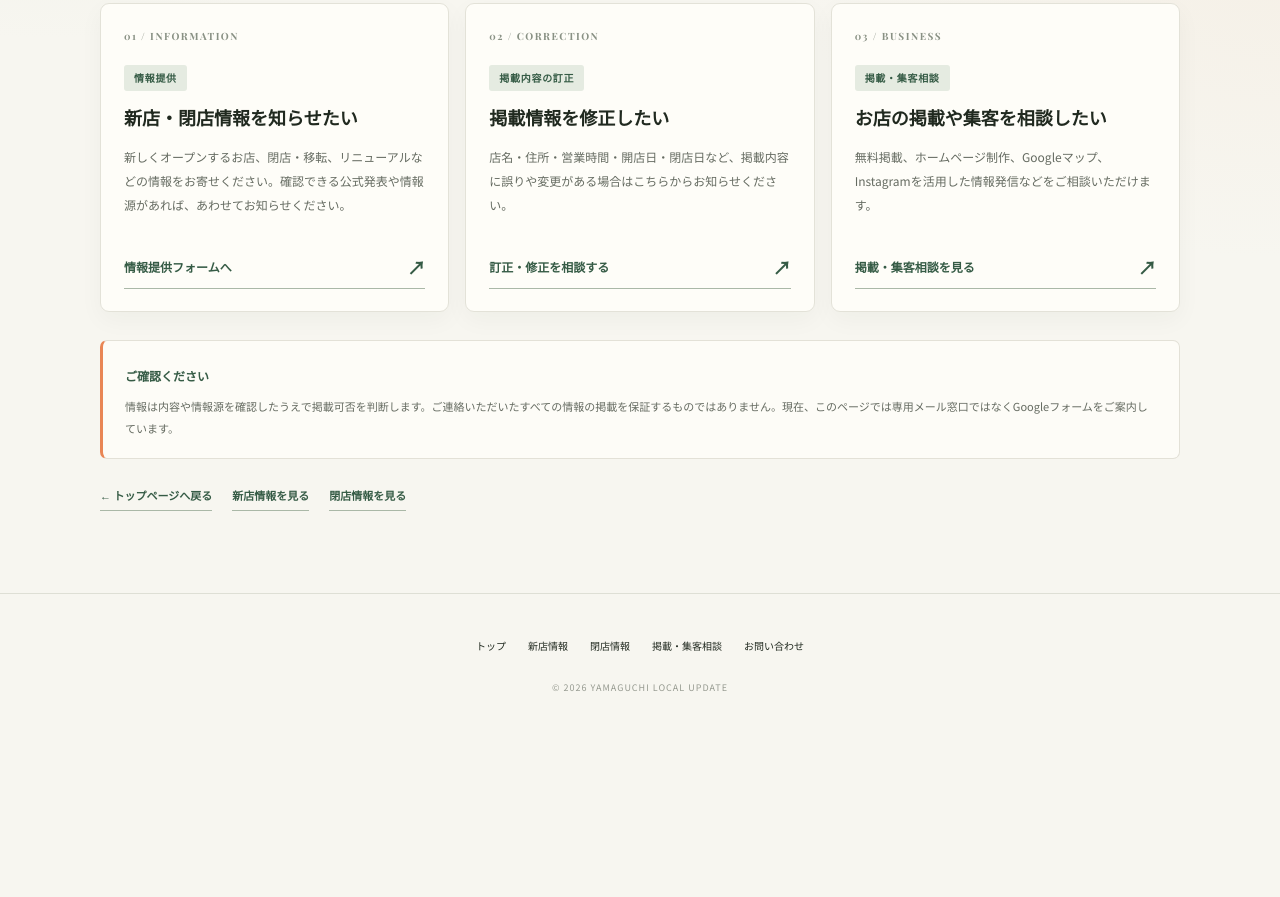
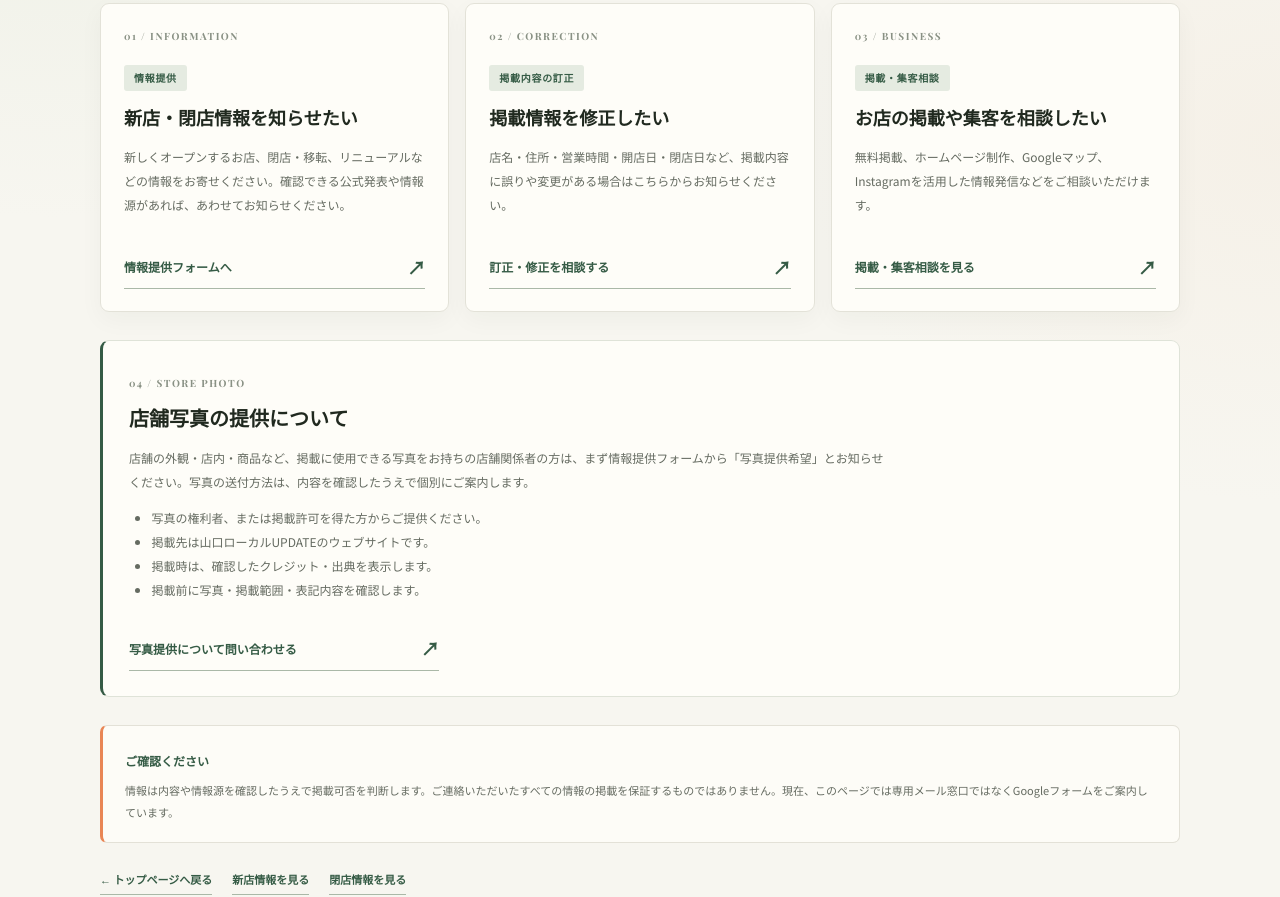
Before and after one commit to kouki-bot/-UPDATE-MVP, a plain HTML site: page contact.html in a window 1280 px wide. Shown: the part 554-1451 px from the top of the page. Before the commit the page ends 1274 px from the top, so only its background shows below. Drawn offline with nearby package versions, Linux system fonts and the light colour scheme.

Commit message:
Add store photo contribution guidance to contact page

```diff
--- a/contact.html
+++ b/contact.html
@@ -54,6 +54,15 @@
 <link rel="preconnect" href="https://fonts.googleapis.com">
 <link rel="preconnect" href="https://fonts.gstatic.com" crossorigin>
 <link href="https://fonts.googleapis.com/css2?family=Noto+Sans+JP:wght@400;500;600;700;800&family=Playfair+Display:wght@600;700&display=swap" rel="stylesheet">
+<style>
+.photo-submission{margin:28px 0 0;padding:25px 26px;border:1px solid #dfe3d8;border-left:3px solid var(--green);border-radius:9px;background:rgba(255,254,250,.9)}
+.photo-submission-copy{max-width:760px}
+.photo-submission h2{margin:7px 0 10px;color:var(--ink);font-size:20px;line-height:1.6}
+.photo-submission p,.photo-submission li{color:#656b61;font-size:12px;line-height:2}
+.photo-submission ul{margin:10px 0 18px;padding-left:1.4em}
+.photo-submission .contact-link{max-width:310px}
+@media(max-width:600px){.photo-submission{padding:20px 17px}.photo-submission h2{font-size:18px}}
+</style>
 </head>
 <body class="detail-page contact-page">
 <header class="site-header">
@@ -69,6 +78,20 @@
 <article class="contact-card"><span class="contact-index">02 / CORRECTION</span><span class="badge">掲載内容の訂正</span><h2>掲載情報を修正したい</h2><p>店名・住所・営業時間・開店日・閉店日など、掲載内容に誤りや変更がある場合はこちらからお知らせください。</p><a class="contact-link" href="https://forms.gle/kVkjzy1oYqZoKaU66" target="_blank" rel="noopener noreferrer">訂正・修正を相談する <span>↗</span></a></article>
 <article class="contact-card"><span class="contact-index">03 / BUSINESS</span><span class="badge">掲載・集客相談</span><h2>お店の掲載や集客を相談したい</h2><p>無料掲載、ホームページ制作、Googleマップ、Instagramを活用した情報発信などをご相談いただけます。</p><a class="contact-link" href="listing.html">掲載・集客相談を見る <span>↗</span></a></article>
 </div>
+<section class="photo-submission" aria-labelledby="photo-submission-title">
+<div class="photo-submission-copy">
+<span class="contact-index">04 / STORE PHOTO</span>
+<h2 id="photo-submission-title">店舗写真の提供について</h2>
+<p>店舗の外観・店内・商品など、掲載に使用できる写真をお持ちの店舗関係者の方は、まず情報提供フォームから「写真提供希望」とお知らせください。写真の送付方法は、内容を確認したうえで個別にご案内します。</p>
+<ul>
+<li>写真の権利者、または掲載許可を得た方からご提供ください。</li>
+<li>掲載先は山口ローカルUPDATEのウェブサイトです。</li>
+<li>掲載時は、確認したクレジット・出典を表示します。</li>
+<li>掲載前に写真・掲載範囲・表記内容を確認します。</li>
+</ul>
+<a class="contact-link" href="https://forms.gle/kVkjzy1oYqZoKaU66" target="_blank" rel="noopener noreferrer">写真提供について問い合わせる <span>↗</span></a>
+</div>
+</section>
 <div class="contact-note"><strong>ご確認ください</strong><p>情報は内容や情報源を確認したうえで掲載可否を判断します。ご連絡いただいたすべての情報の掲載を保証するものではありません。現在、このページでは専用メール窓口ではなくGoogleフォームをご案内しています。</p></div>
 <div class="contact-back"><a href="index.html">← トップページへ戻る</a><a href="new.html">新店情報を見る</a><a href="closed.html">閉店情報を見る</a></div>
 </div></section>
```
